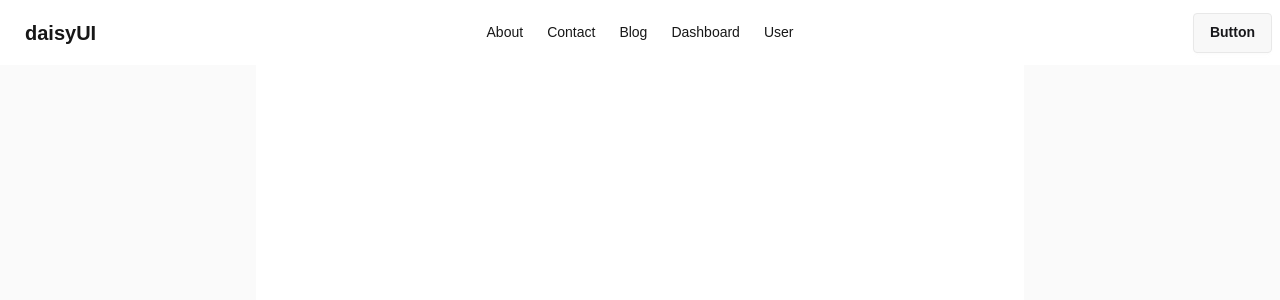
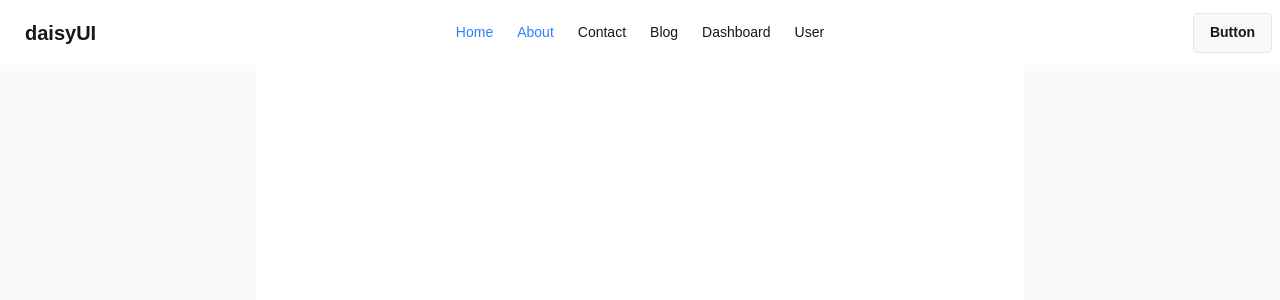
Before and after one commit to almahmudzihad/app-nextjs-intro, a Next.js app: page / in a window 1280 px wide. Shown: the top 300 px of the page. Built offline with nearby package versions, Linux system fonts and the light colour scheme.

Commit message:
tailwind problem

```diff
--- a/src/components/NavBar.jsx
+++ b/src/components/NavBar.jsx
@@ -1,9 +1,13 @@
+'use client';
 import Link from "next/link";
+import { usePathname } from "next/navigation";
 
 function NavBar() {
+    const pathName = usePathname();
+    console.log(pathName);
     const link = <>
-
-        <li><Link href="/about">About</Link></li>
+        <li><Link href="/" className={pathName === '/'? 'text-blue-500': ''}>Home</Link></li>
+        <li className="text-blue-500"><Link href="/about">About</Link></li>
         <li><Link href="/contact">Contact</Link></li>
         <li><Link href="/blog">Blog</Link></li>
         <li><Link href="/dashboard">Dashboard</Link></li>
```
